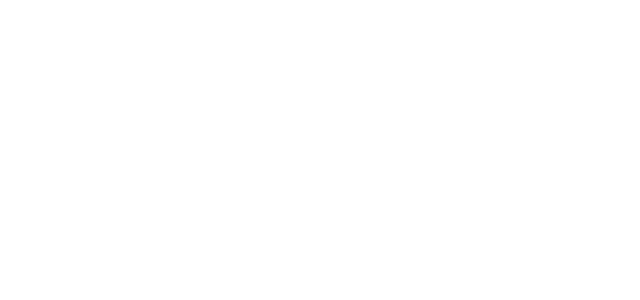
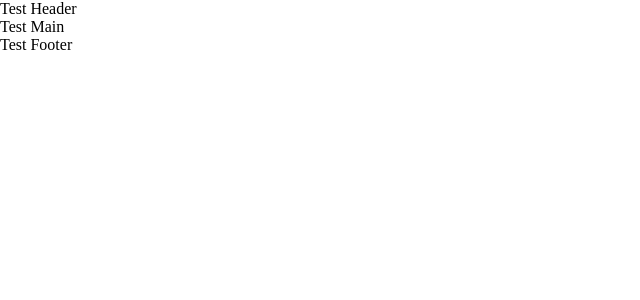
Before and after one commit to MarioBroi/proj-html-vuejs, a Vue app: page / in a window 1280 px wide. Shown: the top 300 px of the page, without its empty margins (0-640 px from the left). Built offline with nearby package versions, Linux system fonts and the light colour scheme.

Commit message:
add import for the components in the App.vue

```diff
--- a/src/App.vue
+++ b/src/App.vue
@@ -1,11 +1,24 @@
 <script>
+import AppHeader from './components/AppHeader.vue';
+import AppMain from './components/AppMain.vue';
+import AppFooter from './components/AppFooter.vue';
 
+export default {
+  name: 'App',
+  components: {
+    AppHeader,
+    AppMain,
+    AppFooter
+  }
+}
 </script>
 
 <template>
 
+  <AppHeader />
+  <AppMain />
+  <AppFooter />
+
 </template>
 
-<style>
-
-</style>
+<style></style>
--- a/src/components/AppFooter.vue
+++ b/src/components/AppFooter.vue
@@ -1,7 +1,13 @@
 <script>
+export default {
+    name: 'AppFooter'
+}
 </script>
 
 <template>
+    <div>
+        Test Footer
+    </div>
 </template>
 
 <style>
--- a/src/components/AppHeader.vue
+++ b/src/components/AppHeader.vue
@@ -1,7 +1,13 @@
 <script>
+export default {
+    name: 'AppHeader'
+}
 </script>
 
 <template>
+    <div>
+        Test Header
+    </div>
 </template>
 
 <style>
--- a/src/components/AppMain.vue
+++ b/src/components/AppMain.vue
@@ -1,7 +1,13 @@
 <script>
+export default {
+    name: 'AppMain'
+}
 </script>
 
 <template>
+    <div>
+        Test Main
+    </div>
 </template>
 
 <style>
```
